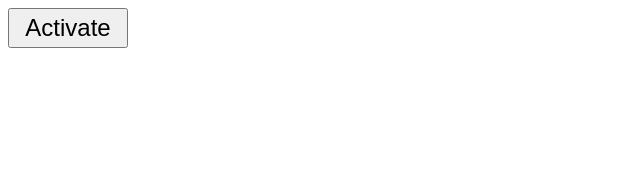
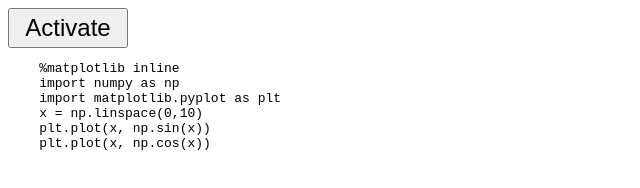
Before and after one commit to caggursoy/thebetest, a plain HTML site: page index.html in a window 1280 px wide. Shown: the whole page, without its empty margins (0-640 px from the left). Drawn offline with Linux system fonts and the light colour scheme.

Commit message:
Update index.html

```diff
--- a/index.html
+++ b/index.html
@@ -23,5 +23,12 @@ document.querySelector("#activateButton").addEventListener('click', bootstrapThe
 </script>
 
 <html>
-  <pre data-executable="true" data-language="python"></pre>
+  <pre data-executable="true" data-language="python">
+    %matplotlib inline
+    import numpy as np
+    import matplotlib.pyplot as plt
+    x = np.linspace(0,10)
+    plt.plot(x, np.sin(x))
+    plt.plot(x, np.cos(x))
+  </pre>
 </html>
```
